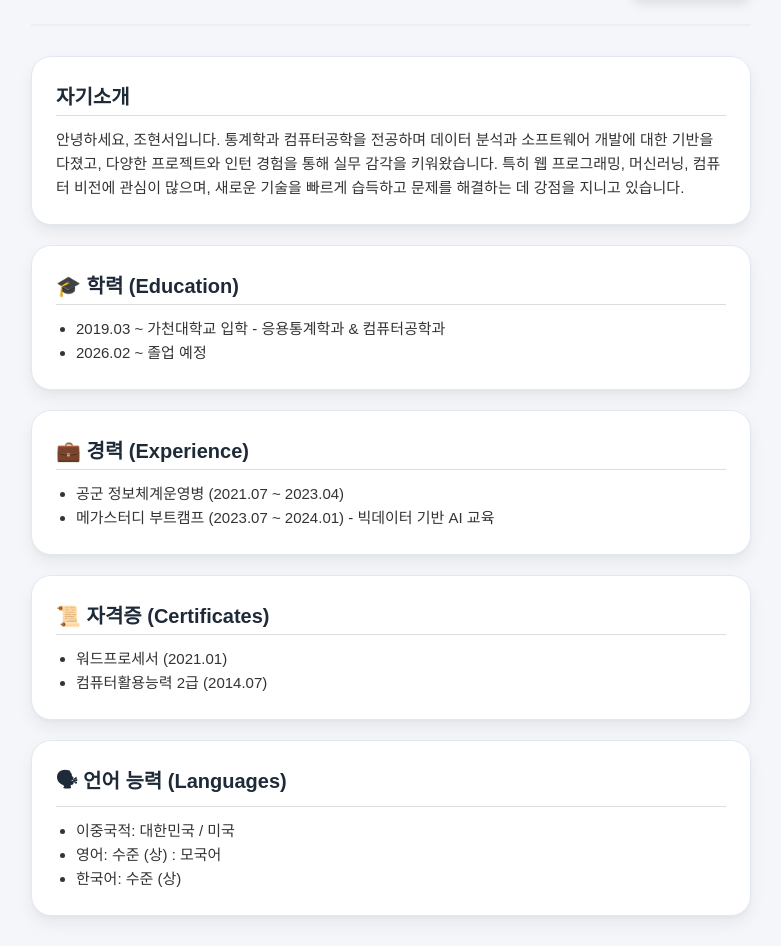
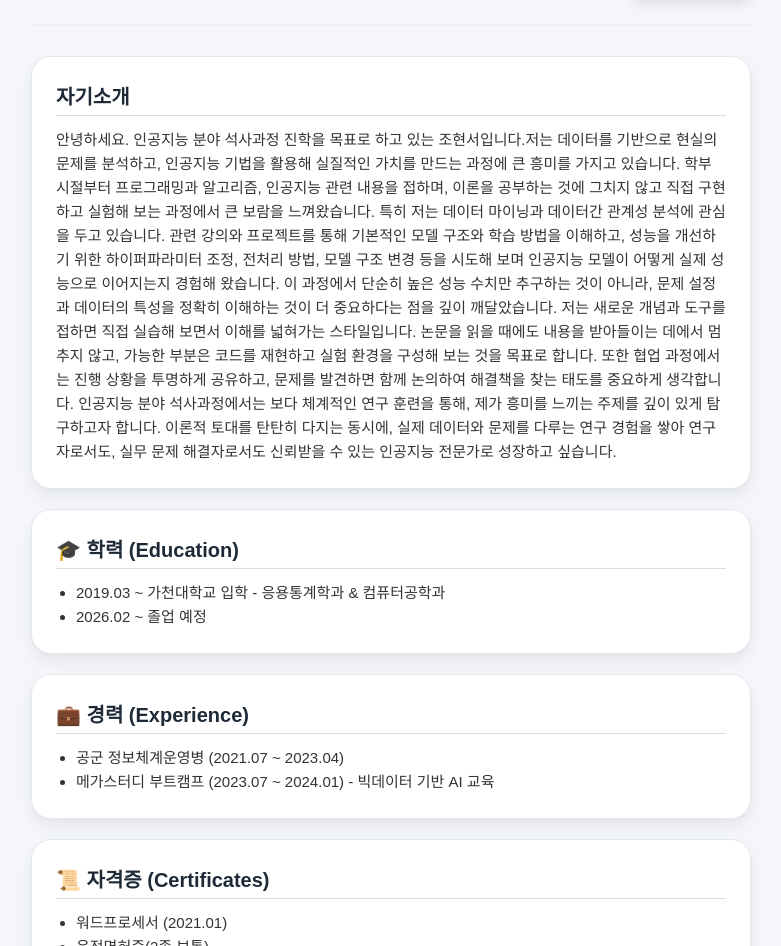
Before and after one commit to jamesscho99/portfolio, a Vue app: page /resume in a window 1280 px wide. Shown: the part 566-1512 px from the top of the page, without its empty margins (249-1030 px from the left). Built offline with nearby package versions, Linux system fonts and the light colour scheme; a web font is replaced by a local one.

Commit message:
자소서 수정2

```diff
--- a/src/components/Resume.vue
+++ b/src/components/Resume.vue
@@ -49,8 +49,8 @@ export default {
         {
           title: '자기소개',
           type: 'text',
-          content: `안녕하세요, 조현서입니다. 통계학과 컴퓨터공학을 전공하며 데이터 분석과 소프트웨어 개발에 대한 기반을 다졌고, 다양한 프로젝트와 인턴 경험을 통해 실무 감각을 키워왔습니다. 특히 웹 프로그래밍, 머신러닝, 컴퓨터 비전에 관심이 많으며, 새로운 기술을 빠르게 습득하고 문제를 해결하는 데 강점을 지니고 있습니다.`
-        },
+          content: '안녕하세요. 인공지능 분야 석사과정 진학을 목표로 하고 있는 조현서입니다.저는 데이터를 기반으로 현실의 문제를 분석하고, 인공지능 기법을 활용해 실질적인 가치를 만드는 과정에 큰 흥미를 가지고 있습니다. 학부 시절부터 프로그래밍과 알고리즘, 인공지능 관련 내용을 접하며, 이론을 공부하는 것에 그치지 않고 직접 구현하고 실험해 보는 과정에서 큰 보람을 느껴왔습니다. 특히 저는 데이터 마이닝과 데이터간 관계성 분석에 관심을 두고 있습니다. 관련 강의와 프로젝트를 통해 기본적인 모델 구조와 학습 방법을 이해하고, 성능을 개선하기 위한 하이퍼파라미터 조정, 전처리 방법, 모델 구조 변경 등을 시도해 보며 인공지능 모델이 어떻게 실제 성능으로 이어지는지 경험해 왔습니다. 이 과정에서 단순히 높은 성능 수치만 추구하는 것이 아니라, 문제 설정과 데이터의 특성을 정확히 이해하는 것이 더 중요하다는 점을 깊이 깨달았습니다. 저는 새로운 개념과 도구를 접하면 직접 실습해 보면서 이해를 넓혀가는 스타일입니다. 논문을 읽을 때에도 내용을 받아들이는 데에서 멈추지 않고, 가능한 부분은 코드를 재현하고 실험 환경을 구성해 보는 것을 목표로 합니다. 또한 협업 과정에서는 진행 상황을 투명하게 공유하고, 문제를 발견하면 함께 논의하여 해결책을 찾는 태도를 중요하게 생각합니다. 인공지능 분야 석사과정에서는 보다 체계적인 연구 훈련을 통해, 제가 흥미를 느끼는 주제를 깊이 있게 탐구하고자 합니다. 이론적 토대를 탄탄히 다지는 동시에, 실제 데이터와 문제를 다루는 연구 경험을 쌓아 연구자로서도, 실무 문제 해결자로서도 신뢰받을 수 있는 인공지능 전문가로 성장하고 싶습니다.'
+          },
         {
           title: '🎓 학력 (Education)',
           type: 'list',
@@ -72,7 +72,7 @@ export default {
           type: 'list',
           items: [
             '워드프로세서 (2021.01)',
-            '컴퓨터활용능력 2급 (2014.07)'
+            '운전면허증(2종 보통)'
           ]
         },
         {
@@ -80,7 +80,7 @@ export default {
           type: 'list',
           items: [
             '이중국적: 대한민국 / 미국',
-            '영어: 수준 (상) : 모국어',
+            '영어(모국어): 수준 (상)',
             '한국어: 수준 (상)'
           ]
         }
```
